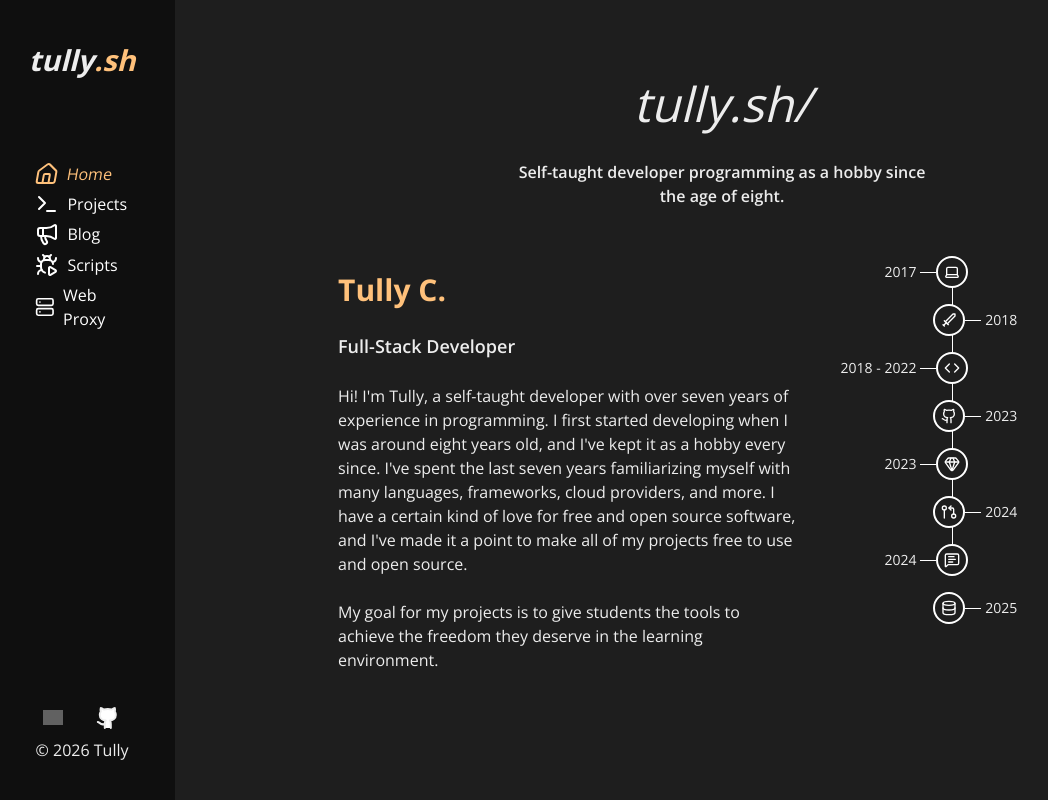
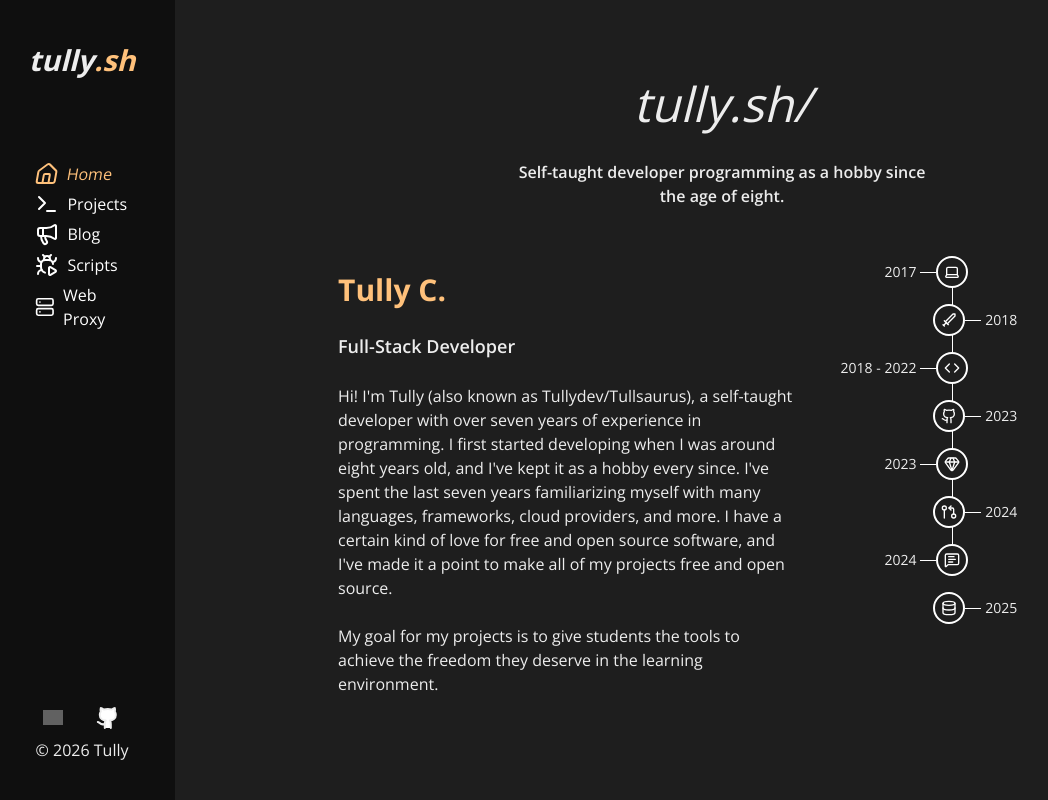
Before and after one commit to Tullysaurus/tully.sh, a Next.js app: page / in a window 1280 px wide. Shown: the whole page, without its empty margins (11-1059 px from the left). Built offline with nearby package versions, Linux system fonts and the light colour scheme; grey boxes are pictures that could not be loaded.

Commit message:
Add my usernames

```diff
--- a/src/app/(main)/(home)/page.tsx
+++ b/src/app/(main)/(home)/page.tsx
@@ -15,11 +15,12 @@ export default function Home() {
           <h2 className="text-3xl font-bold mt-4 text-[#FFC17B]">Tully C.</h2>
           <p className="font-semibold text-lg">Full-Stack Developer</p>
           <p className="h-fit wrap-normal">
-            Hi! I&apos;m Tully, a self-taught developer with over seven years of experience in programming.
-            I first started developing when I was around eight years old, and I&apos;ve kept it as a hobby
-            every since. I&apos;ve spent the last seven years familiarizing myself with many languages,
-            frameworks, cloud providers, and more. I have a certain kind of love for free and open
-            source software, and I&apos;ve made it a point to make all of my projects free to use and open source.<br/>
+            Hi! I&apos;m Tully (also known as Tullydev/Tullsaurus), a self-taught developer with over seven
+            years of experience in programming. I first started developing when I was around eight years old,
+            and I&apos;ve kept it as a hobby every since. I&apos;ve spent the last seven years familiarizing
+            myself with many languages, frameworks, cloud providers, and more. I have a certain kind of love
+            for free and open source software, and I&apos;ve made it a point to make all of my projects free
+            and open source.<br/>
             <br/>
             My goal for my projects is to give students the tools to achieve the freedom they deserve
             in the learning environment.
```
